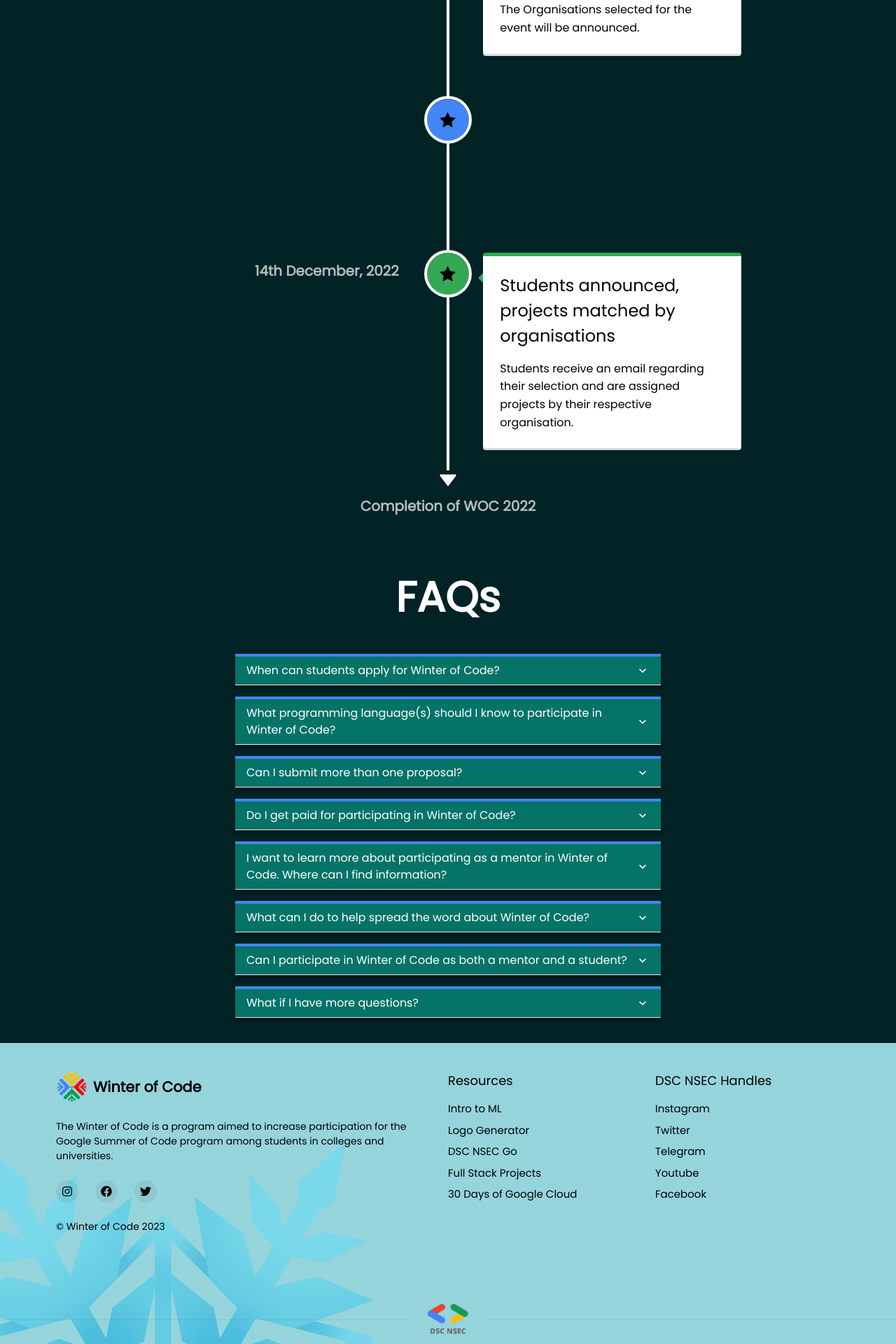
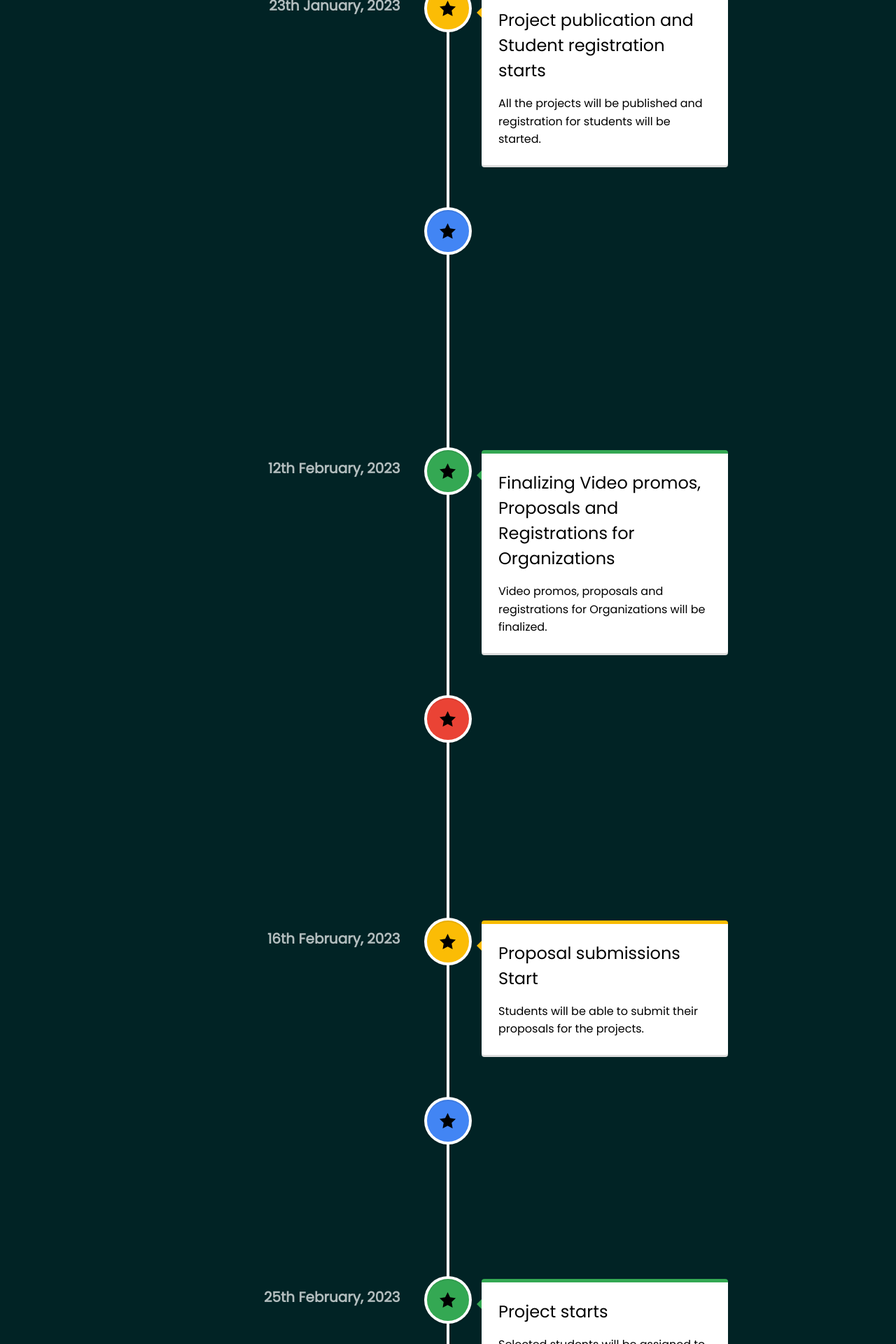
Before and after one commit to winterofcode/2022, a React (Create React App) app: page / in a window 1280 px wide. Shown: the part 4100-6020 px from the top of the page at 70% size. Built offline with nearby package versions, Linux system fonts and the light colour scheme; the HTML template or start-up script is replaced by a standard one.

Commit message:
timeline updated

```diff
--- a/src/components/Timeline.jsx
+++ b/src/components/Timeline.jsx
@@ -16,73 +16,73 @@ export default function Timeline() {
         {
             id : 1,
             bgIconColor : "#EA4335",
-            dateVal : "10th November, 2022",
-            title : "Project Application Starts",
-            description : "Within this period various organisations submit their project proposal."
+            dateVal : "20th January, 2023",
+            title : " First contact with Companies established",
+            description : "Finishing off contact with organizations and communities involved."
         },
         {
             id : 2,
             bgIconColor : "#FBBC05",
-            dateVal : "23rd November, 2022",
-            title : "Organisations Announced",
-            description : "The Organisations selected for the event will be announced."
+            dateVal : "23th January, 2023",
+            title : "Project publication and Student registration starts",
+            description : "All the projects will be published and registration for students will be started."
         },
         {
             id : 3,
             bgIconColor : "#4285F4",
-            dateVal : "25th November - 12th December, 2022",
-            title : "Student Application Starts",
-            description : "Students select their organisations and apply to them during this period."
+            dateVal : "29th January, 2023",
+            title : "Promos about WOC, Proposals and Screening Process",
+            description : "Promotions about WOC, Proposals and Screening Process will be published on all social media platforms."
         },
         {
             id : 4,
             bgIconColor : "#34A853",
-            dateVal : "14th December, 2022",
-            title : "Students announced, projects matched by organisations",
-            description : "Students receive an email regarding their selection and are assigned projects by their respective organisation."
+            dateVal : "12th February, 2023",
+            title : "Finalizing Video promos, Proposals and Registrations for Organizations",
+            description : "Video promos, proposals and registrations for Organizations will be finalized."
         },
-        // {
-        //     id : 5,
-        //     bgIconColor : "#EA4335",
-        //     dateVal : "14th December - 16th December, 2022",
-        //     title : "Community Bonding period",
-        //     description : "Students come to know of their respective Organisations. Mentors are assigned. Strategies and approaches towards their project are discussed over platforms like slack."
-        // },
-        // {
-        //     id : 6,
-        //     bgIconColor : "#FBBC05",
-        //     dateVal : "16th December - 29th December, 2022",
-        //     title : "Phase 1",
-        //     description : "The First round of tasks are handed out regarding the projects."
-        // },
-        // {
-        //     id : 7,
-        //     bgIconColor : "#4285F4",
-        //     dateVal : "30th December - 31st December, 2022",
-        //     title : "First Evaluation",
-        //     description : "The process of students is assessed."
-        // },
-        // {
-        //     id : 8,
-        //     bgIconColor : "#34A853",
-        //     dateVal : "1st January - 11th January, 2022",
-        //     title : "Phase 2",
-        //     description : "Second round of tasks is assigned."
-        // },
-        // {
-        //     id : 9,
-        //     bgIconColor : "#EA4335",
-        //     dateVal : "12th January - 13th January, 2022",
-        //     title : "Second Evaluation",
-        //     description : "Final evaluation is done based on the outcome of the assigned tasks."
-        // },
-        // {
-        //     id : 10,
-        //     bgIconColor : "#FBBC05",
-        //     dateVal : "20th January, 2022",
-        //     title : "Successful Students Announced",
-        //     description : "Name of students who have successfully completed the event will be announced."
-        // }
+        {
+            id : 5,
+            bgIconColor : "#EA4335",
+            dateVal : "15th February, 2023",
+            title : "Networking event for Organizations and Students",
+            description : "A networking event will be held for the students and organisations to get to know each other."
+        },
+        {
+            id : 6,
+            bgIconColor : "#FBBC05",
+            dateVal : "16th February, 2023",
+            title : "Proposal submissions Start",
+            description : "Students will be able to submit their proposals for the projects."
+        },
+        {
+            id : 7,
+            bgIconColor : "#4285F4",
+            dateVal : "22nd February, 2023",
+            title : "Proposal submissions end and Screening starts",
+            description : "Proposal submissions will be closed and the screening process will start."
+        },
+        {
+            id : 8,
+            bgIconColor : "#34A853",
+            dateVal : "25th February, 2023",
+            title : "Project starts",
+            description : "Selected students will be assigned to the projects and the project will start."
+        },
+        {
+            id : 9,
+            bgIconColor : "#EA4335",
+            dateVal : "13th March, 2023",
+            title : "Project review starts",
+            description : "Review of the projects will be started by the organisations."
+        },
+        {
+            id : 10,
+            bgIconColor : "#FBBC05",
+            dateVal : "25th March, 2023",
+            title : "Project submission",
+            description : "Students will be able to submit their projects."
+        }
 
     ]
 
@@ -139,7 +139,7 @@ export default function Timeline() {
         <Box display="flex" justifyContent="center">
             <VStack>
             <TriangleDownIcon boxSize={7} color="white" padding={0} margin={0}/>
-            <Text fontWeight="semibold" fontSize="20px" color="rgba(255, 255, 255, 0.7)">Completion of WOC 2022</Text>
+            <Text fontWeight="semibold" fontSize="20px" color="rgba(255, 255, 255, 0.7)">Completion of WOC 2023</Text>
             </VStack>
         </Box>
     </Box>
```
